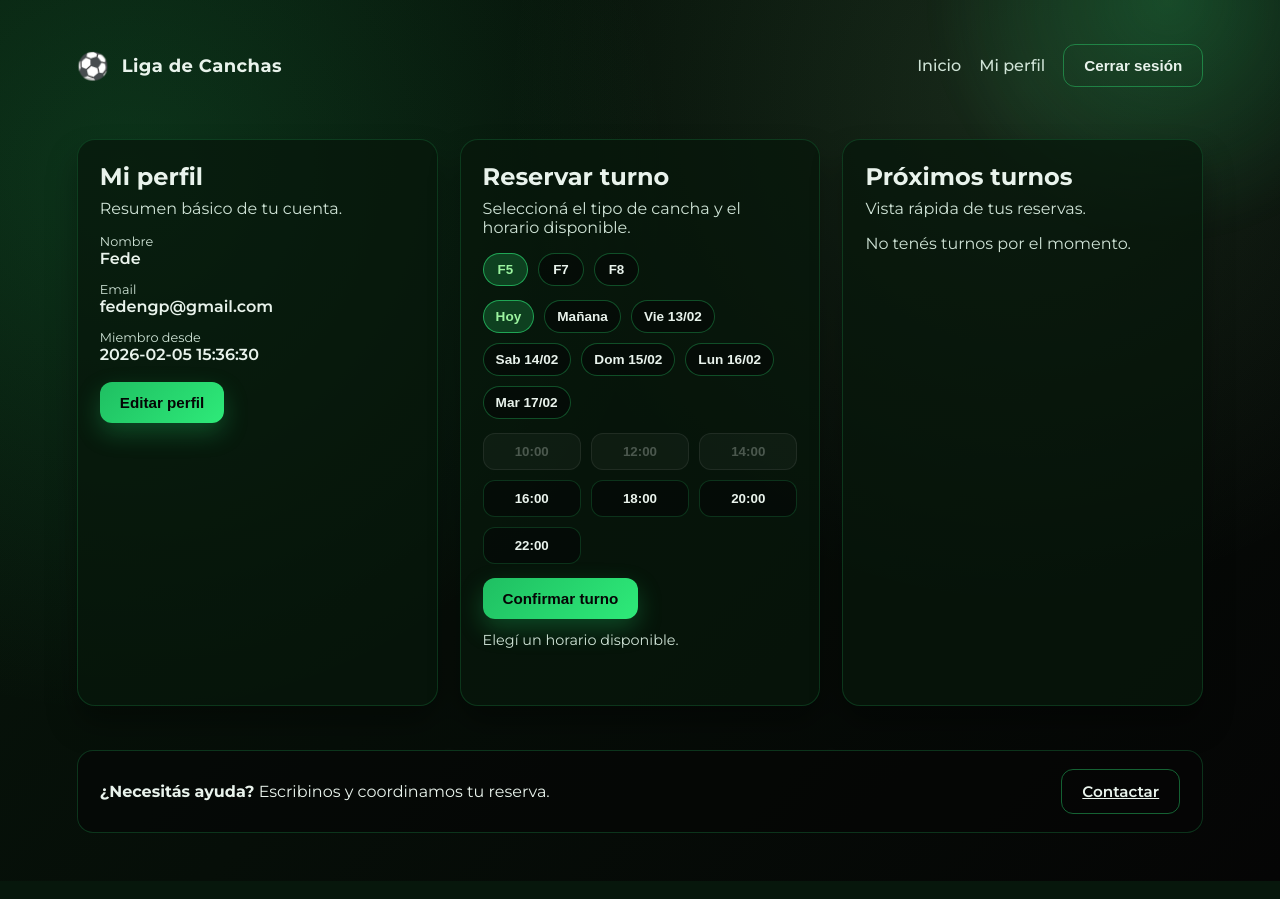
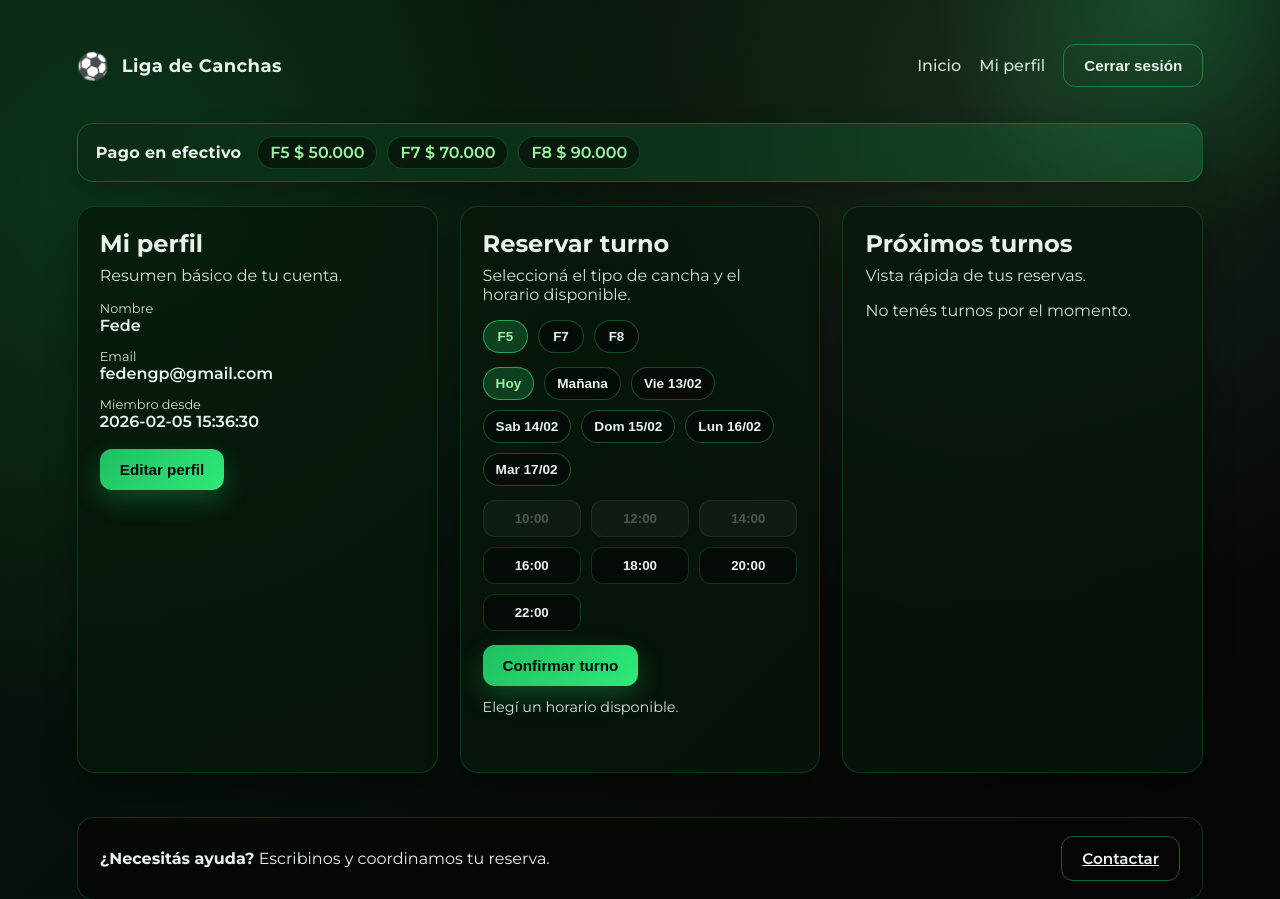
Before and after one commit to Luca091218/trabajo-final-de-alan, a Flask app: page /me in a window 1280 px wide. Shown: the top 899 px of the page. Run offline with Flask 3, Linux system fonts and the light colour scheme; a user stored in the database is signed in; data comes from the database, SQL or seed files in the repository; both versions use the stored data as it was after the commit; data that the repository does not hold is empty.

Commit message:
Terminal

```diff
--- a/backend/app.py
+++ b/backend/app.py
@@ -8,19 +8,16 @@ import os
 app = Flask(__name__, template_folder="../templates", static_folder="../static", static_url_path="")
 app.secret_key = "khHFHJKAJKSHDjksnmsnajshjksskksd"
 
-# Ruta absoluta del directorio actual
 BASE_DIR = os.path.dirname(os.path.abspath(__file__))
-
-# Ruta a la base de datos SQLite
 DB_PATH = os.path.join(BASE_DIR, "..", "database", "registros.db")
 
-# Helper para conexión a SQLite
+#Conexión a SQLite
 def get_db_connection():
     conn = sqlite3.connect(DB_PATH)
     conn.execute("PRAGMA foreign_keys = ON")
     return conn
 
-# Función que crea la base y las tablas si no existen
+#Crea la base de datos y las tablas si no existen
 def inicializar_base():
     db_folder = os.path.join(BASE_DIR, "..", "database")
     if not os.path.exists(db_folder):
@@ -28,8 +25,6 @@ def inicializar_base():
 
     conn = get_db_connection()
     cur = conn.cursor()
-
-
     cur.execute("""
         CREATE TABLE IF NOT EXISTS usuarios (
             id INTEGER PRIMARY KEY AUTOINCREMENT,
@@ -378,4 +373,4 @@ def script_js():
 # Punto de entrada de la aplicación
 if __name__ == "__main__":
     inicializar_base()
-    app.run(debug=True)
+    app.run(host="0.0.0.0", port=5000, debug=True)
--- a/static/styles.css
+++ b/static/styles.css
@@ -387,6 +387,41 @@ body {
 	margin-bottom: 8px;
 }
 
+.price-banner {
+	margin: 8px 0 18px;
+	padding: 12px 18px;
+	border-radius: 16px;
+	background: linear-gradient(90deg, rgba(11, 42, 21, 0.9), rgba(31, 191, 98, 0.2));
+	border: 1px solid rgba(46, 234, 121, 0.25);
+	box-shadow: 0 14px 28px rgba(0, 0, 0, 0.25);
+	display: flex;
+	flex-wrap: wrap;
+	align-items: center;
+	gap: 16px;
+	position: relative;
+	z-index: 2;
+}
+
+.price-banner__title {
+	font-weight: 700;
+	letter-spacing: 0.3px;
+}
+
+.price-banner__items {
+	display: flex;
+	flex-wrap: wrap;
+	gap: 10px;
+}
+
+.price-pill {
+	padding: 6px 12px;
+	border-radius: 999px;
+	background: rgba(5, 5, 5, 0.5);
+	border: 1px solid rgba(46, 234, 121, 0.2);
+	font-weight: 600;
+	color: var(--accent);
+}
+
 .booking {
 	display: grid;
 	gap: 14px;
--- a/templates/index.html
+++ b/templates/index.html
@@ -4,6 +4,7 @@
     <meta charset="UTF-8">
     <title>Reservá tu turno | Fútbol 5</title>
     <meta name="viewport" content="width=device-width, initial-scale=1">
+    <!--  Como estamos usando Flask, por eso marcamos la ruta con este formato -->
     <link rel="stylesheet" href="{{ url_for('static', filename='styles.css') }}">
 </head>
 <body>
--- a/templates/me.html
+++ b/templates/me.html
@@ -21,6 +21,15 @@
             <button class="btn btn-outline" id="logout-btn">Cerrar sesión</button>
         </div>
     </header>
+
+    <section class="price-banner">
+        <div class="price-banner__title">Pago en efectivo</div>
+        <div class="price-banner__items">
+            <span class="price-pill">F5 $ 50.000</span>
+            <span class="price-pill">F7 $ 70.000</span>
+            <span class="price-pill">F8 $ 90.000</span>
+        </div>
+    </section>
 
     <main class="me-layout">
         <section class="me-card">
```
Also changed, not shown: database/registros.db.
